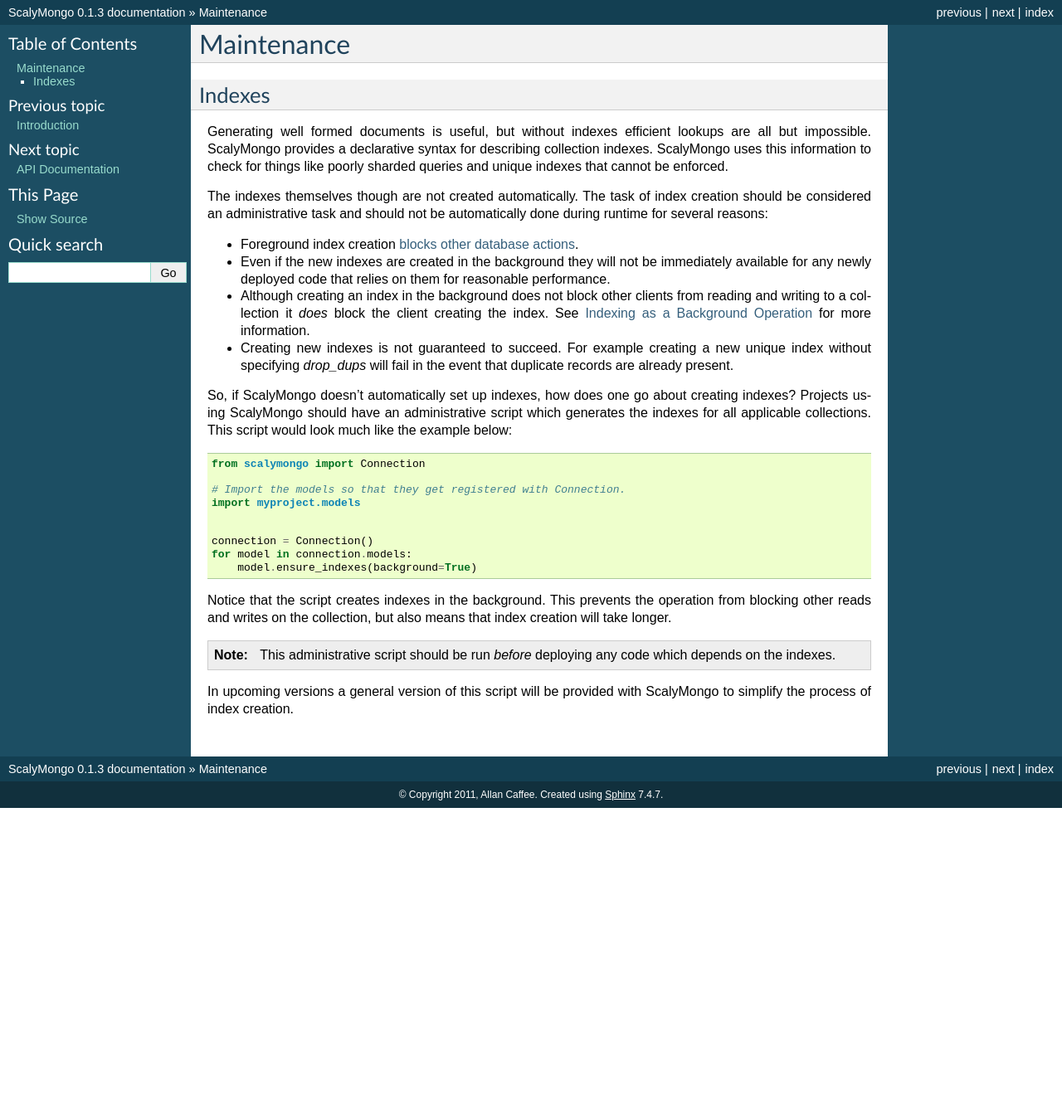
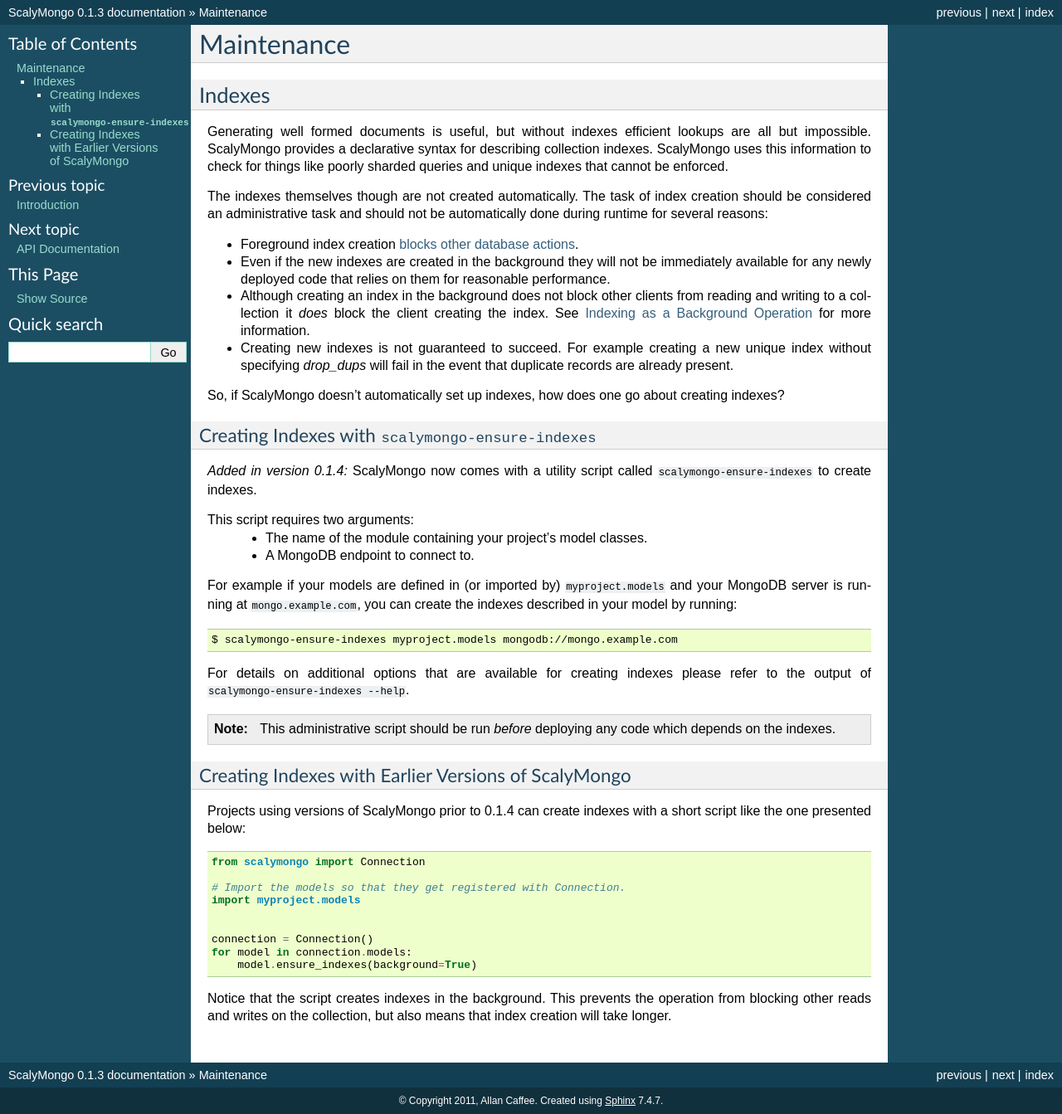
Before and after one commit to allancaffee/scaly-mongo, a Sphinx documentation site: the page built from docs/source/maintenance.rst, in a window 1280 px wide. Shown: the whole page at 83% size. Built offline with Sphinx 7.4.7, drawn with Linux system fonts in a browser that asks for light colours; before the commit the page ends 974 px from its top, so only the background shows below that.

Commit message:
docs: Add documentation for `scalymongo-ensure-indexes`

```diff
--- a/docs/source/maintenance.rst
+++ b/docs/source/maintenance.rst
@@ -30,10 +30,43 @@
 
 .. _Indexing as a Background Operation: http://www.mongodb.org/display/DOCS/Indexing+as+a+Background+Operation
 
+
 So, if ScalyMongo doesn't automatically set up indexes, how does one go about
-creating indexes?  Projects using ScalyMongo should have an administrative
-script which generates the indexes for all applicable collections.  This script
-would look much like the example below:
+creating indexes?
+
+
+Creating Indexes with ``scalymongo-ensure-indexes``
+~~~~~~~~~~~~~~~~~~~~~~~~~~~~~~~~~~~~~~~~~~~~~~~~~~~
+
+.. versionadded:: 0.1.4
+    ScalyMongo now comes with a utility script called
+    ``scalymongo-ensure-indexes`` to create indexes.
+
+This script requires two arguments:
+    * The name of the module containing your project's model classes.
+    * A MongoDB endpoint to connect to.
+
+For example if your models are defined in (or imported by) ``myproject.models``
+and your MongoDB server is running at ``mongo.example.com``, you can create the
+indexes described in your model by running:
+
+.. code-block:: sh
+
+    $ scalymongo-ensure-indexes myproject.models mongodb://mongo.example.com
+
+For details on additional options that are available for creating indexes
+please refer to the output of ``scalymongo-ensure-indexes --help``.
+
+.. note::
+    This administrative script should be run *before* deploying any code which
+    depends on the indexes.
+
+
+Creating Indexes with Earlier Versions of ScalyMongo
+~~~~~~~~~~~~~~~~~~~~~~~~~~~~~~~~~~~~~~~~~~~~~~~~~~~~
+
+Projects using versions of ScalyMongo prior to 0.1.4 can create indexes with a
+short script like the one presented below:
 
 .. code-block:: python
 
@@ -50,10 +83,3 @@
 Notice that the script creates indexes in the background.  This prevents the
 operation from blocking other reads and writes on the collection, but also
 means that index creation will take longer.
-
-.. note::
-    This administrative script should be run *before* deploying any code which
-    depends on the indexes.
-
-In upcoming versions a general version of this script will be provided with
-ScalyMongo to simplify the process of index creation.
```
